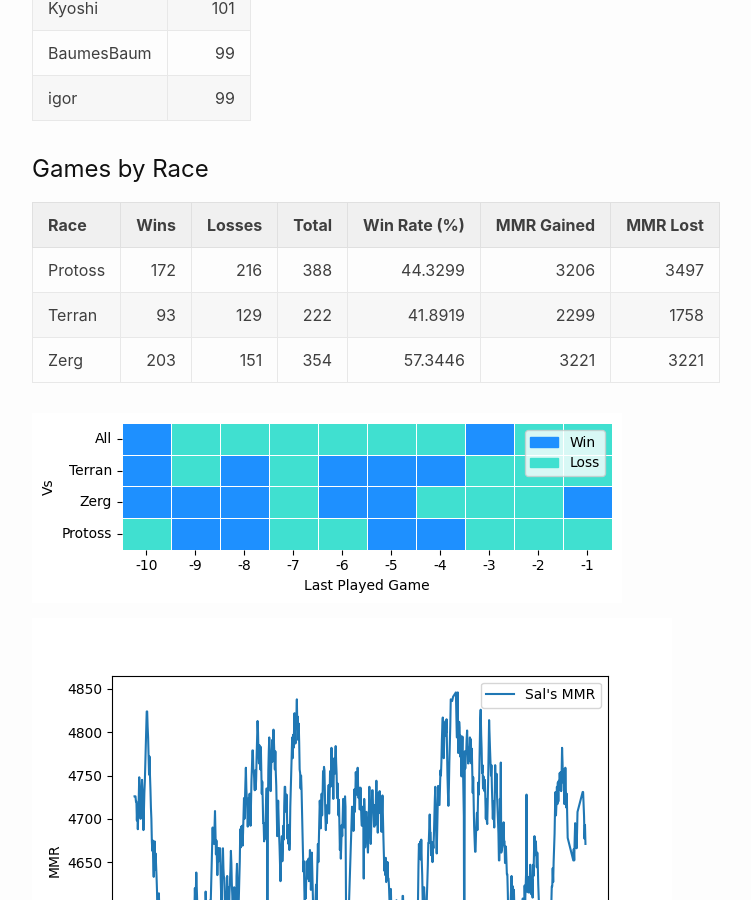
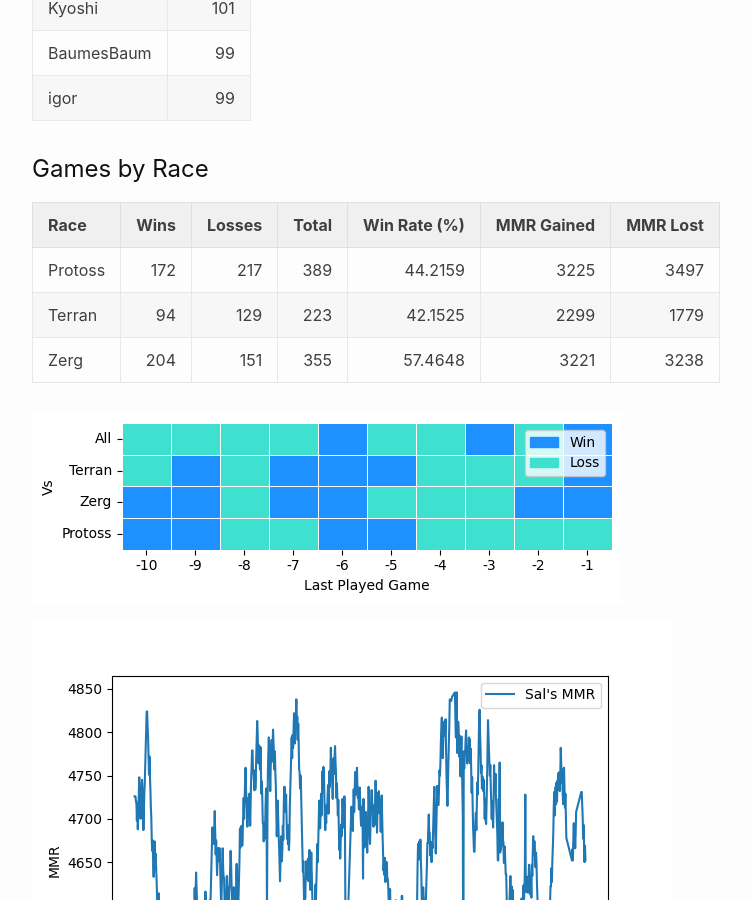
Before and after one commit to kylermurphy/UpATree, a Jekyll site: the page built from docs/index.md, in a window 1280 px wide and 900 px high, scrolled down 1050 px. Shown: the whole window, without its empty margins (238-989 px from the left). Built offline with Jekyll 4.4.1, drawn with Linux system fonts in a browser that asks for light colours; our own code applies the rules of GitHub Pages for plain Markdown files; some of the changed text lies outside the part shown.

Commit message:
running on push

```diff
--- a/docs/index.md
+++ b/docs/index.md
@@ -35,9 +35,9 @@ layout: home
 
 | Race    |   Wins |   Losses |   Total |   Win Rate (%) |   MMR Gained |   MMR Lost |
 |:--------|-------:|---------:|--------:|---------------:|-------------:|-----------:|
-| Protoss |    172 |      216 |     388 |        44.3299 |         3206 |       3497 |
-| Terran  |     93 |      129 |     222 |        41.8919 |         2299 |       1758 |
-| Zerg    |    203 |      151 |     354 |        57.3446 |         3221 |       3221 |
+| Protoss |    172 |      217 |     389 |        44.2159 |         3225 |       3497 |
+| Terran  |     94 |      129 |     223 |        42.1525 |         2299 |       1779 |
+| Zerg    |    204 |      151 |     355 |        57.4648 |         3221 |       3238 |
 
 ![Games by Race](./assets/gm_hist.png)
 
--- a/log.txt
+++ b/log.txt
@@ -84,3 +84,4 @@ Writing a log file 2025-02-26 17:17:31.
 Writing a log file 2025-02-26 17:33:37.
 Writing a log file 2025-02-26 17:46:50.
 Writing a log file 2025-02-26 18:27:27.
+Writing a log file 2025-02-26 18:50:08.
```
Also changed, not shown: other parts of docs/index.md (+3 -3 lines), docs/assets/MMR.png, docs/assets/daily.png, docs/assets/gm_hist.png, docs/assets/r_wrt.png, 1 other file.
